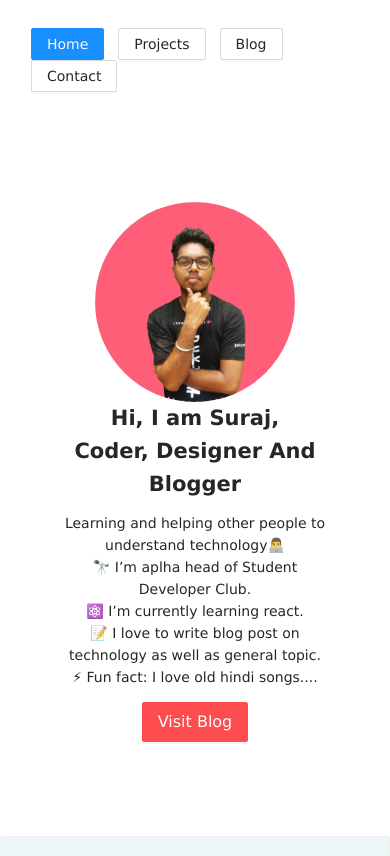
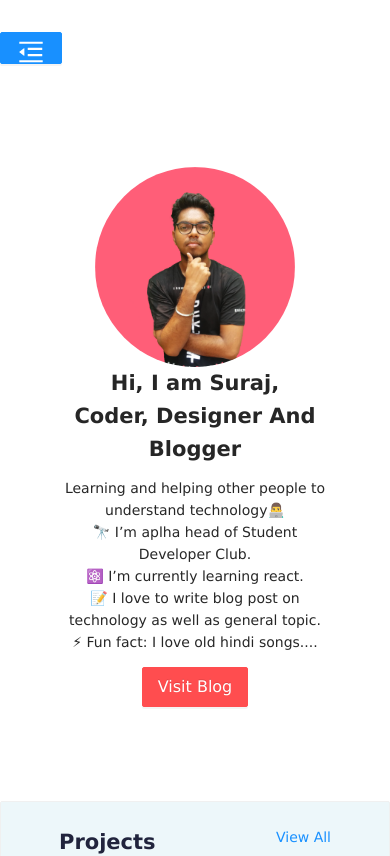
Before and after one commit to surajondev/Suraj-Vishwakarma, a React (Create React App) app: page / in a window 390 px wide. Shown: the top 856 px of the page. Built offline with nearby package versions, Linux system fonts and the light colour scheme.

Commit message:
mobile header

```diff
--- /dev/null
+++ b/src/Components/MenuHeader.js
@@ -0,0 +1,32 @@
+import React,{useState} from 'react'
+import {Button, Menu} from 'antd'
+import {AiOutlineMenuFold, AiOutlineMenuUnfold} from 'react-icons/ai'
+import {Link} from 'react-router-dom'
+
+const MenuHeader = ()=>{
+    const [collapsed, setCollapsed] = useState(true)
+
+    return(
+        <div className="Menu">
+            <Button type="primary" onClick={()=>setCollapsed(!collapsed)} style={{ marginTop:32 }}>
+                {React.createElement(collapsed ? ()=>(<AiOutlineMenuFold size="30px" />) : ()=>(<AiOutlineMenuUnfold size="30px"/>))}
+            </Button>
+            <Menu style={{display:`${collapsed?"none":"block"}`}} className="menuHeader">
+                <Menu.Item>
+                    <Link to="/">Home</Link>
+                </Menu.Item>
+                <Menu.Item>
+                    <Link to="/projects">Projects</Link>
+                </Menu.Item>
+                <Menu.Item>
+                    <Link to="/blog">Blog</Link>
+                </Menu.Item>
+                <Menu.Item>
+                    <Link to="">Contact Us</Link>
+                </Menu.Item>
+            </Menu>
+        </div>
+    )
+}
+
+export default MenuHeader
--- a/src/Components/PageProjects.js
+++ b/src/Components/PageProjects.js
@@ -75,7 +75,7 @@ class PageProjects extends React.Component {
                     </div>
 
                     {this.state.github.map((name, index)=>{
-                        if(index<this.state.github.length-2 & index%3==0){
+                        if(index<this.state.github.length-2 & index%3===0){
                             return(
                                   this.projectContainer(index)
                             )
--- a/src/Containers/App.js
+++ b/src/Containers/App.js
@@ -5,6 +5,7 @@ import HomeProject from '../Components/HomeProject'
 import HomeBlog from '../Components/HomeBlog'
 import Footer from '../Components/Footer'
 import PageProjects from '../Components/PageProjects'
+import MenuHeader from '../Components/MenuHeader'
 import {BrowserRouter as Router, Switch, Route} from 'react-router-dom'
 
 class App extends React.Component{
@@ -28,6 +29,7 @@ const HomePage = () =>{
     return(
         <div>
             <Header home="primary" project="default" blog="default" contact="default"/>
+            <MenuHeader />
             <Intro />
             <HomeProject />
             <HomeBlog />
@@ -40,6 +42,7 @@ const Projects = () =>{
     return(
         <div>
             <Header home="default" project="primary" blog="default" contact="default"/>
+            <MenuHeader />
             <PageProjects />
         </div>
 
@@ -50,6 +53,7 @@ const Blog = () =>{
     return(
         <div>
             <Header home="default" project="default" blog="primary" contact="default"/>
+            <MenuHeader />
             <HomeBlog />
         </div>
 
--- a/src/style.css
+++ b/src/style.css
@@ -14,7 +14,17 @@
     margin:  0 0.5em;
 }
 
+/* MENUHEADER */
 
+.Menu{
+    display: none;
+}
+
+.menuHeader{
+    position: block;
+    background-color: #EDF7FA;
+    text-align: center;
+}
 
 /* INTRO */
 
@@ -116,9 +126,19 @@ h2{
 
 @media(max-width:1300px){
 
-.blog-description{
-    padding: 0 5em 0 1em;
-}
+    .pageHeader{
+        display: none
+
+    }
+
+    .Menu{
+        display: block;
+    }
+
+
+    .blog-description{
+        padding: 0 5em 0 1em;
+    }
 
 }
 
```
